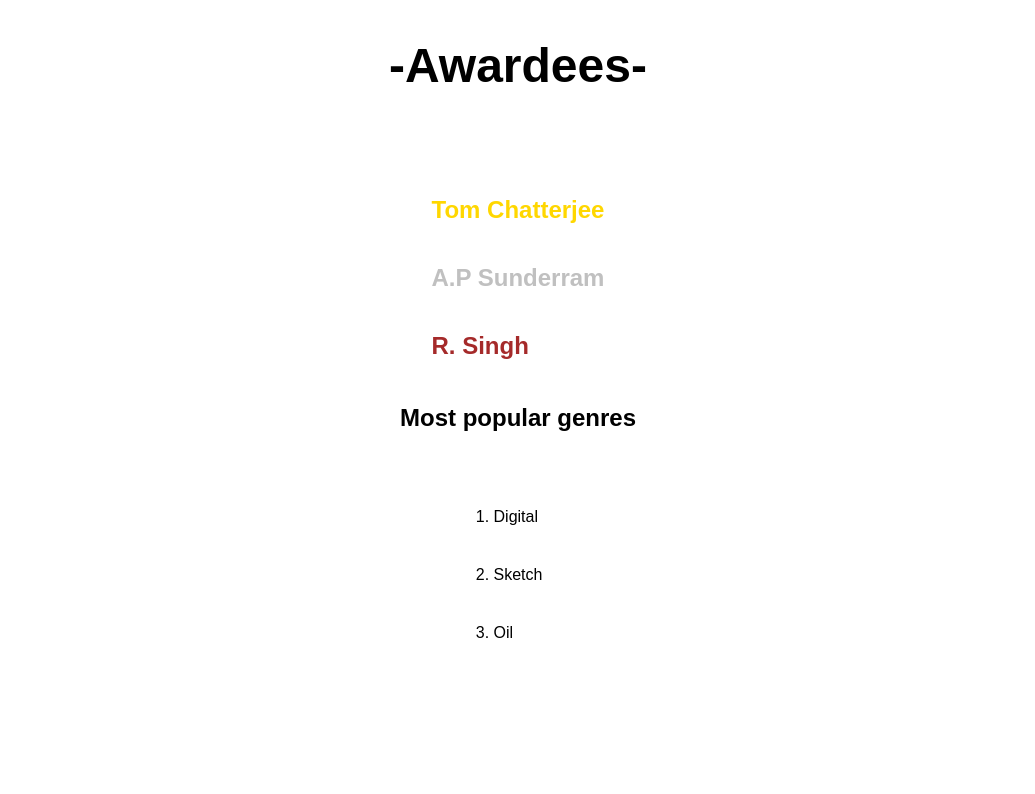
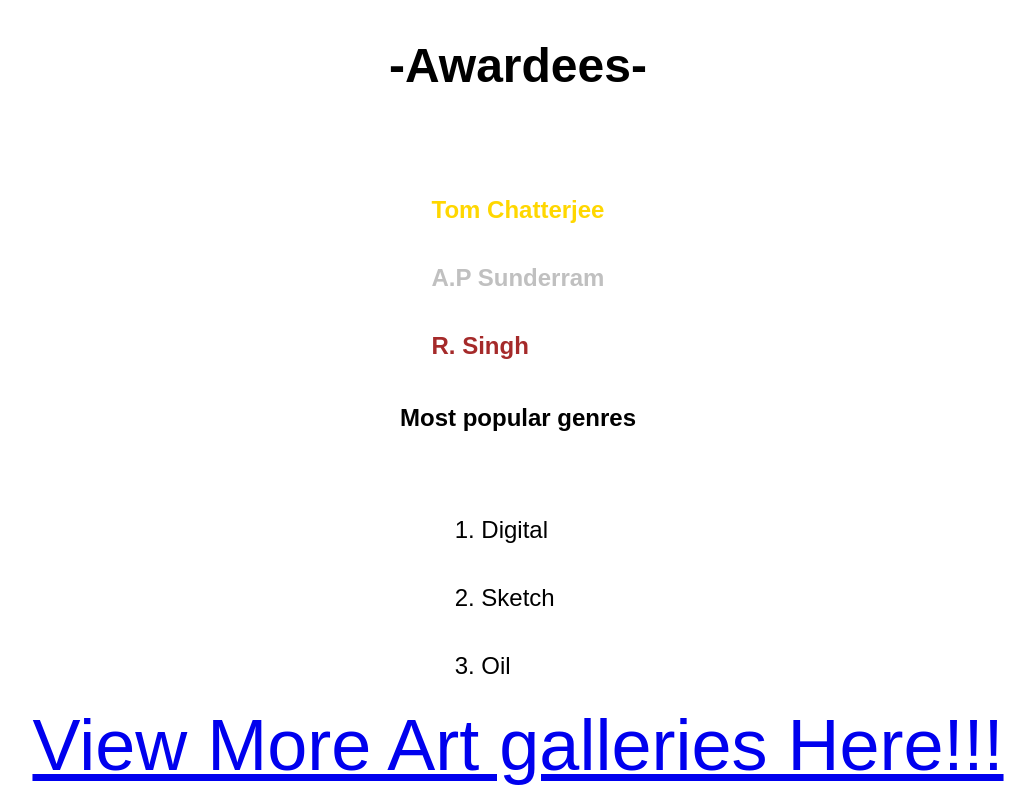
Before and after one commit to realishaanlohani/ca-wd, a plain HTML site: page index.html in a window 1280 px wide. Shown: the part 4538-5332 px from the top of the page, without its empty margins (122-1157 px from the left). Before the commit the page ends 5204 px from the top, so only its background shows below. Drawn offline with Linux system fonts and the light colour scheme.

Commit message:
prefinal add

```diff
--- a/index.html
+++ b/index.html
@@ -35,7 +35,10 @@
             margin-top: 5vh;
             margin-left: -5vh;
         }
-
+        .linkh:hover{
+            color: rgb(162, 4, 4);
+            transition: 0.6s ease;
+        }
     </style>
 </head>
 <body>
@@ -99,10 +102,12 @@
         <li style="color: brown;">R. Singh</li></b>
     </ul>
     <h2>Most popular genres</h2>
-    <ol>
+    <ol style="font-size: 3vh;">
         <li>Digital</li>
         <li>Sketch</li>
         <li>Oil</li>
     </ol>
+    <a class="linkh" href="https://onlinegallery.art/en/" style="font-size: 9vh;">View More Art galleries Here!!!</a>
+
 </body>
 </html>
```
